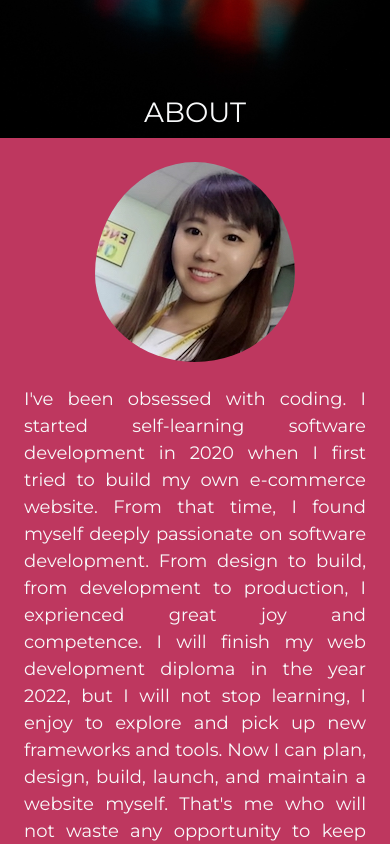
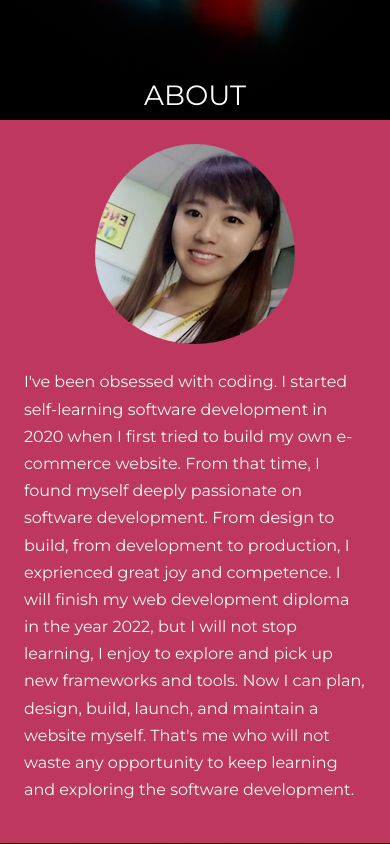
Before and after one commit to lindazhao678/Portfolio_site, a React (Create React App) app in the folder client/: page / in a window 390 px wide. Shown: the part 880-1724 px from the top of the page. Built offline with nearby package versions, Linux system fonts and the light colour scheme.

Commit message:
read me & font responsive

```diff
--- a/client/src/sass/base/_base.scss
+++ b/client/src/sass/base/_base.scss
@@ -8,8 +8,8 @@
 body {
   height: 100%;
   font-family: $font-stack;
-  font-size: 24px;
-  line-height: 1.5;
+  font-size: 1.125rem;
+  line-height: 1.7;
 }
 
 a {
--- a/client/src/sass/components/_about.scss
+++ b/client/src/sass/components/_about.scss
@@ -6,7 +6,7 @@
     background: $primary-color;
 
     .about-text {
-      text-align: justify;
+      text-align:left;
     }
 
     .selfie {
--- a/client/src/sass/layout/_media.scss
+++ b/client/src/sass/layout/_media.scss
@@ -45,7 +45,7 @@
       width: 100%;
       border: none;
       .about-text {
-        font-size: 18px;
+        font-size: 1rem;
       }
       .selfie {
         display: block;
@@ -81,6 +81,9 @@
   }
 
   .contact-section {
+    .contact-text {
+      font-size: 1.125rem;
+    }
     .contact-link-icon .contact-text {
       font-size: 1.5rem;
     }
--- a/client/src/sass/pages/_detail.scss
+++ b/client/src/sass/pages/_detail.scss
@@ -19,12 +19,12 @@
 
     .project-brief {
       color: #a3a3a3;
-      text-align: justify;
+      text-align: left;
     }
 
     .project-tech {
       color: #a3a3a3;
-      text-align: justify;
+      text-align: left;
     }
   }
 }
```
Also changed, not shown: 2 other files (tests, documents, lock files or other folders).
